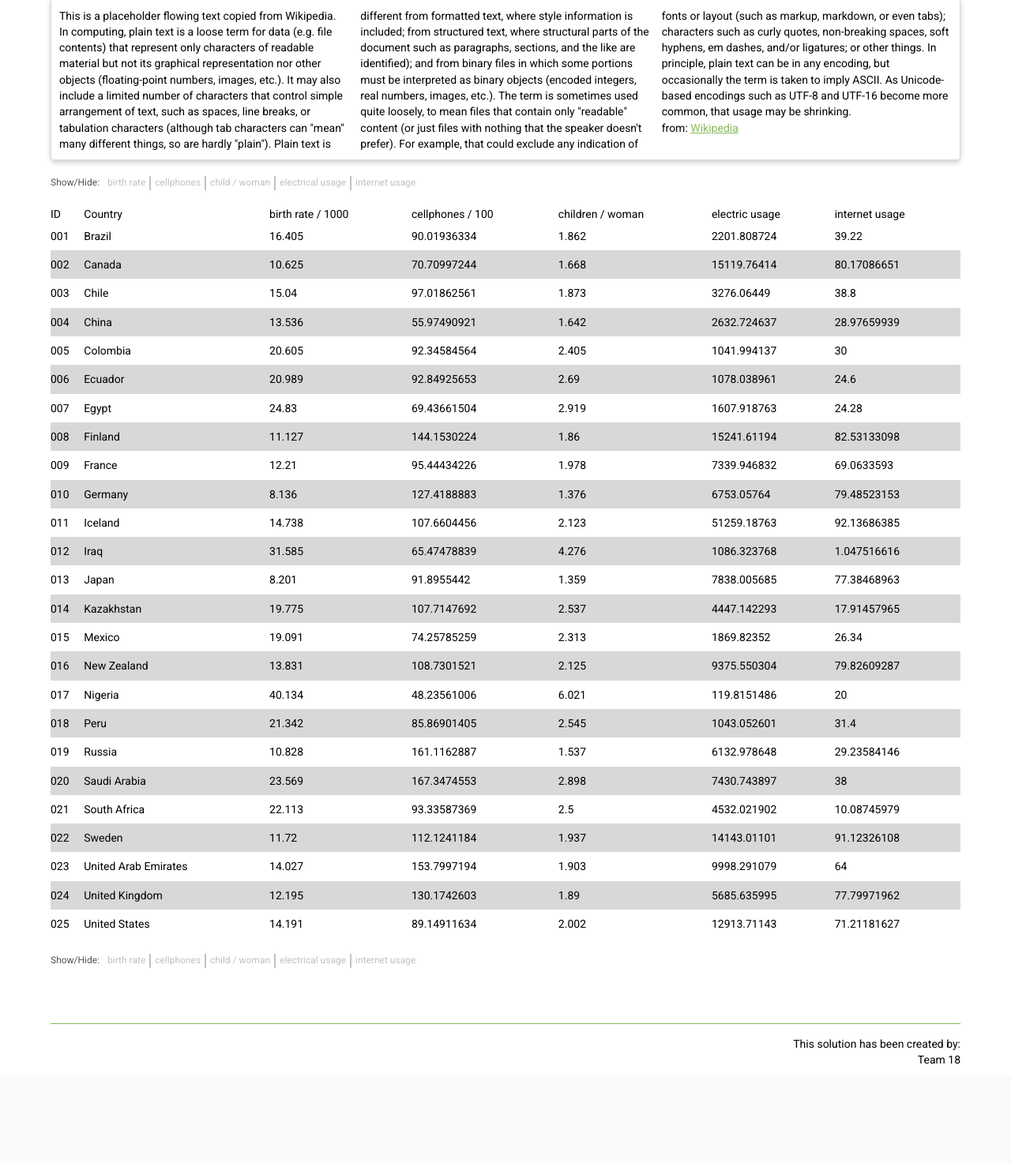
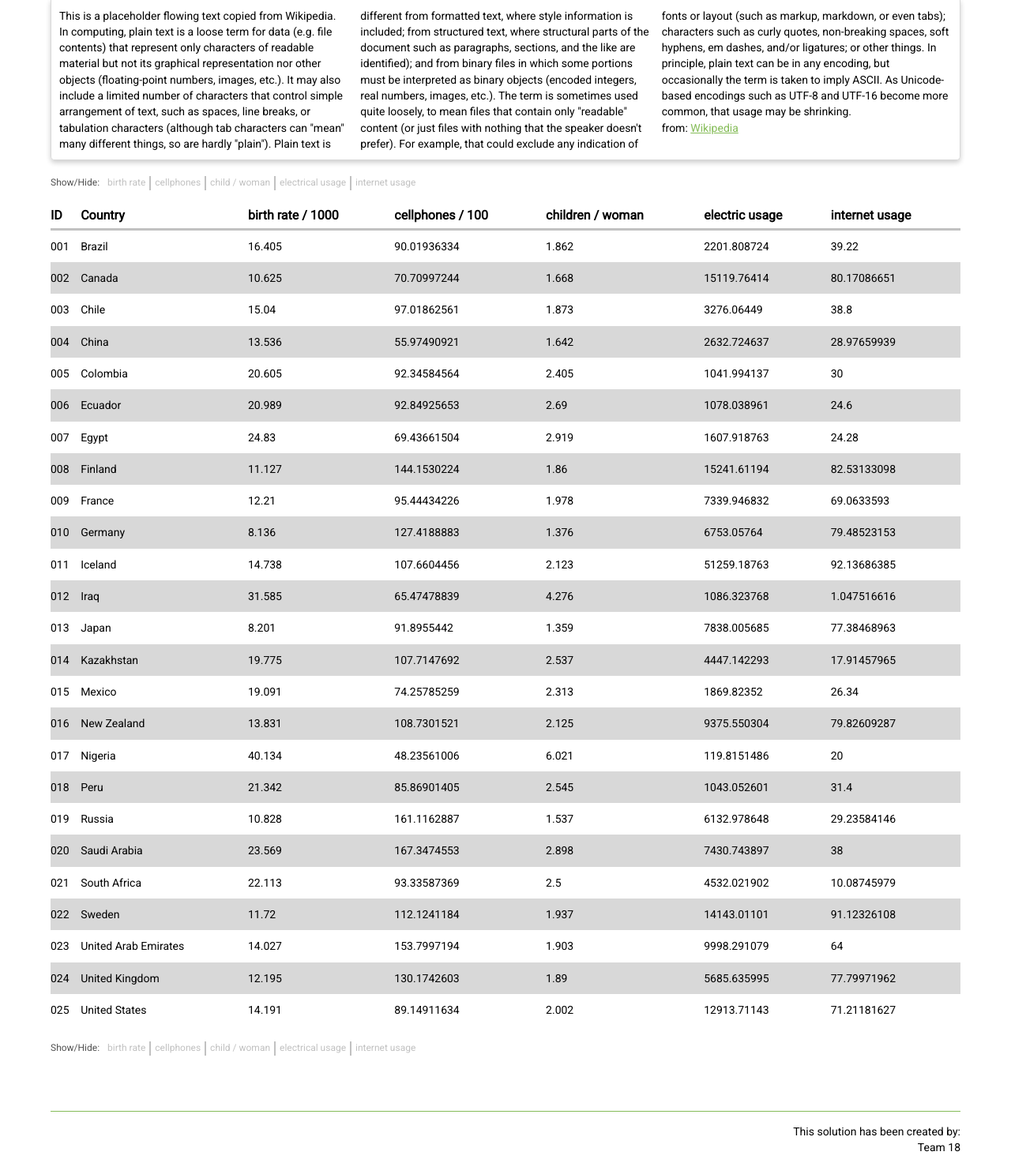
Before and after one commit to Yekt/WME, a PHP site: page /html/index.html in a window 1280 px wide. Shown: the part 210-1683 px from the top of the page at 79% size. Before the commit the page ends 1558 px from the top, so only its background shows below. Run offline with PHP 8.4, Linux system fonts and the light colour scheme; some libraries are stand-ins or nearby versions.

Commit message:
table looks update

```diff
--- a/Aufgabe1/css/layout.css
+++ b/Aufgabe1/css/layout.css
@@ -1,7 +1,9 @@
 body{
 	font-family: 'Roboto', sans-serif;
 	font-size: 14px;
+	font-weight: normal;
 	line-height: 1.45;
+	background: white;
 }
 
 #main_menu{ /* https://www.w3schools.com/html/tryit.asp?filename=tryhtml_lists_menu */
@@ -30,7 +32,7 @@ body{
     text-align: center;
     text-decoration: none;
 	border-right: 1px solid #c1c1c1;
-	transition: 0.3s;
+	transition: 0.5s;
 }
 
 .navli:hover {
@@ -63,6 +65,7 @@ h1 {
 	margin-top: 100px;
 	margin-top: 40px;
 	font-size: 50px;
+	font-weight: light;
 }
 
 #page{
@@ -98,10 +101,16 @@ table{
 }
 thead{
 	text-align: left;
+	border-bottom: 3px solid #c1c1c1;
+}
+th{
+	font-size: 16px;
+	font-weight: bold;
+	padding-bottom: 5px;
 }
 td{
-	padding-top: 8px;
-	padding-bottom: 8px;
+	padding-top: 10px;
+	padding-bottom: 10px;
 }
 tr:nth-child(even) {background-color: #d8d8d8;}
 
--- a/Aufgabe1/html/index.html
+++ b/Aufgabe1/html/index.html
@@ -32,6 +32,7 @@
 		</header>
 
 		<div id='page'>
+
 			<h1>World Data Overview ...</h1>
 
 			<div id='flowing_text'>
```
